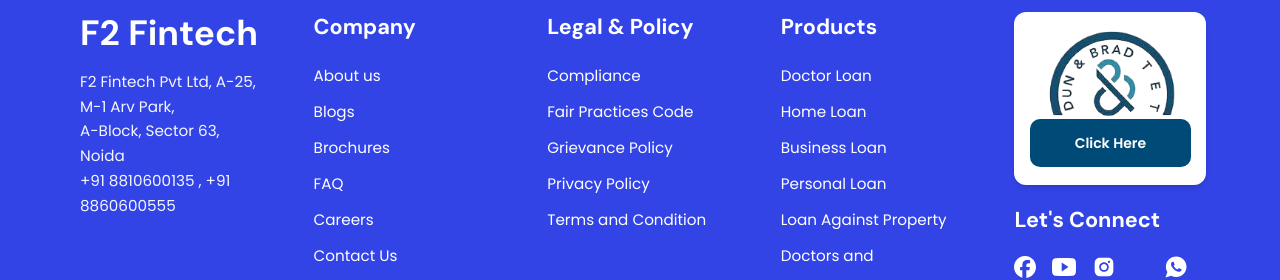
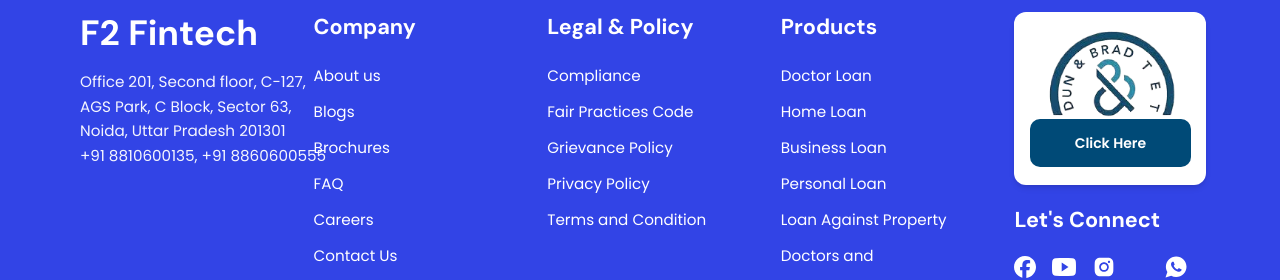
Before and after one commit to codevamp-f2fintech/finwise-dashboard, a Next.js app: page / in a window 1280 px wide. Shown: the part 1021-1301 px from the top of the page. Built offline with nearby package versions, Linux system fonts and the light colour scheme; no server answers; some icons are missing.

Commit message:
updated link and address

```diff
--- a/components/footer.tsx
+++ b/components/footer.tsx
@@ -84,9 +84,10 @@ export function Footer() {
                 className="text-white/95 text-sm sm:text-[0.95rem] leading-relaxed m-0"
                 style={{ fontFamily: fp }}
               >
-                F2 Fintech Pvt Ltd, A-25, M-1 Arv Park,<br />
-                A-Block, Sector 63, Noida<br />
-                +91 8810600135 , +91 8860600555
+                Office 201, Second floor, C-127,<br />
+                AGS Park, C Block, Sector 63,<br />
+                Noida, Uttar Pradesh 201301<br />
+                <span className="whitespace-nowrap inline-block">+91 8810600135, +91 8860600555</span>
               </p>
             </div>
 
@@ -178,7 +179,7 @@ export function Footer() {
                   <a href="https://www.youtube.com/channel/UCMyV4yKd27_Vx3Sq2FSDN5A" target="_blank" rel="noopener noreferrer" aria-label="Follow us on YouTube" className="f-icon flex items-center">
                     <IoLogoYoutube size={24} />
                   </a>
-                  <a href="https://www.instagram.com/f2fintech/" target="_blank" rel="noopener noreferrer" aria-label="Follow us on Instagram" className="f-icon flex items-center">
+                  <a href="https://www.instagram.com/f2fintech_official?utm_source=ig_web_button_share_sheet&igsi=ZDNlZDc0MzIxNw==" target="_blank" rel="noopener noreferrer" aria-label="Follow us on Instagram" className="f-icon flex items-center">
                     <AiFillInstagram size={24} />
                   </a>
                   <a href="https://www.linkedin.com/company/f2fintech" target="_blank" rel="noopener noreferrer" aria-label="Follow us on LinkedIn" className="f-icon flex items-center">
```
